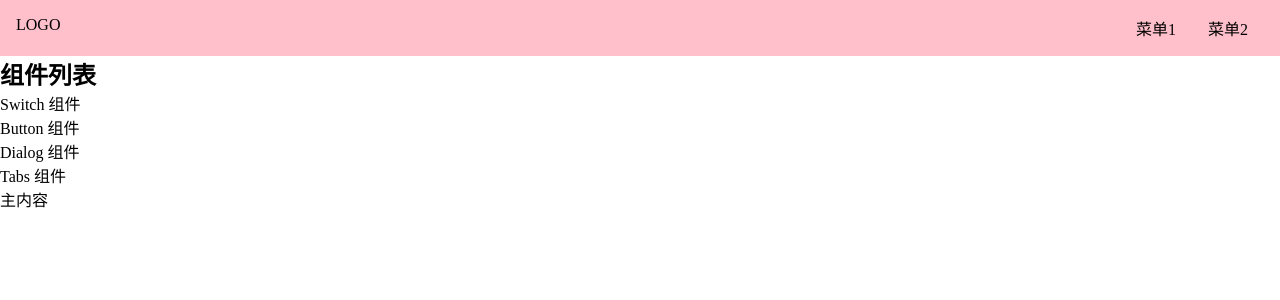
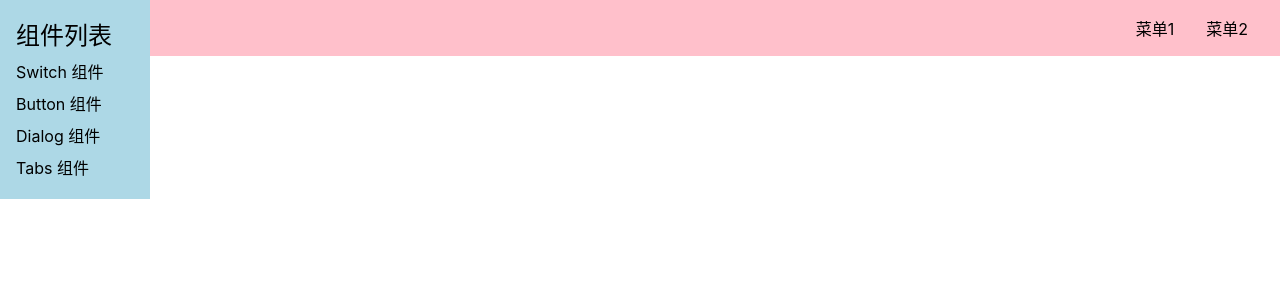
Before and after one commit to foresightJunyu/gulu-ui-vue3, a Vue app: page /#/doc in a window 1280 px wide. Shown: the top 300 px of the page. Built offline with nearby package versions, Linux system fonts and the light colour scheme.

Commit message:
aside css

```diff
--- a/src/index.scss
+++ b/src/index.scss
@@ -17,15 +17,22 @@ a {
     border-bottom: 1px solid;
     cursor: pointer;
   }
-  body {
-    font-size: 16px;
-    // 为什么这样写 font-family
-    // 答案见 https://github.com/zenozeng/fonts.css/
-    font-family: -apple-system, "Noto Sans", "Helvetica Neue", Helvetica,
-      "Nimbus Sans L", Arial, "Liberation Sans", "PingFang SC",
-      "Hiragino Sans GB", "Noto Sans CJK SC", "Source Han Sans SC",
-      "Source Han Sans CN", "Microsoft YaHei", "Wenquanyi Micro Hei",
-      "WenQuanYi Zen Hei", "ST Heiti", SimHei, "WenQuanYi Zen Hei Sharp",
-      sans-serif;
-  }
 }
+h1,
+h2,
+h3,
+h4,
+h5,
+h6 {
+  font-weight: normal;
+}
+body {
+  font-size: 16px;
+  // 为什么这样写 font-family
+  // 答案见 https://github.com/zenozeng/fonts.css/
+  font-family: -apple-system, "Noto Sans", "Helvetica Neue", Helvetica,
+    "Nimbus Sans L", Arial, "Liberation Sans", "PingFang SC", "Hiragino Sans GB",
+    "Noto Sans CJK SC", "Source Han Sans SC", "Source Han Sans CN",
+    "Microsoft YaHei", "Wenquanyi Micro Hei", "WenQuanYi Zen Hei", "ST Heiti",
+    SimHei, "WenQuanYi Zen Hei Sharp", sans-serif;
+}
--- a/src/views/Doc.vue
+++ b/src/views/Doc.vue
@@ -29,3 +29,22 @@ export default {
   components: { Topnav },
 };
 </script>
+
+<style lang="scss" scoped>
+aside {
+  background: lightblue;
+  width: 150px;
+  padding: 16px;
+  position: fixed;
+  top: 0;
+  left: 0;
+  > h2 {
+    margin-bottom: 4px;
+  }
+  > ol {
+    > li {
+      padding: 4px 0;
+    }
+  }
+}
+</style>
```
